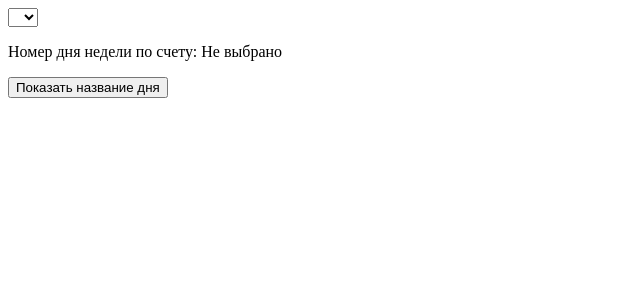
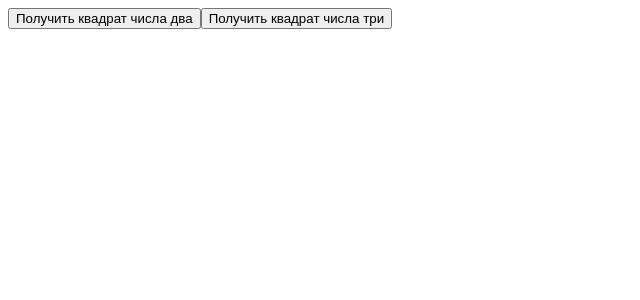
Before and after one commit to bronepoezd410/4AIP_VueExercises410, a Vue app in the folder MakoVueExercises/: page / in a window 1280 px wide. Shown: the top 300 px of the page, without its empty margins (0-640 px from the left). Built offline with nearby package versions, Linux system fonts and the light colour scheme.

Commit message:
013_Передача параметров в метод

```diff
--- a/MakoVueExercises/src/App.vue
+++ b/MakoVueExercises/src/App.vue
@@ -1,21 +1,8 @@
+
 <template>
-
-    <div>
-    <select v-model="selected">
-        <option>1</option>
-        <option>2</option>
-        <option>3</option>
-        <option>4</option>
-        <option>5</option>
-        <option>6</option>
-        <option>7</option>
-    </select>
-        <p><span>Номер дня недели по счету: {{selected}} </span></p>
-        <button @click="show">Показать название дня</button>
-    </div>
-
+	<button @click="show(2)">Получить квадрат числа два</button>
+	<button @click="show(3)">Получить квадрат числа три</button>
 </template>
-
 
 <script>
 import { normalizeProps } from 'vue';
@@ -23,47 +10,16 @@ import { normalizeProps } from 'vue';
 export default {
     data() {
 	    return {
-            selected: 'Не выбрано ',
+
 	    }
     },
 	methods: {
-	show: function() {
-		let selected1 = this.cape(this.selected);
-		alert('Выбранный день по счету это ' + selected1);
-
-        let date = new Date();
-        let dayWeek = ['7', '1', '2', '3', '4', '5', '6'][date.getDay()];
-        alert('А сегодня - ' + this.cape(dayWeek));
+	show: function(int) {
+        alert(int * int);
 	},
 
-	cape: function(day_number) {
-		switch (day_number) {
-            case '1':
-                return (day_number = 'Понедельник')
-                break
-            case '2':
-                return (day_number = 'Вторник')
-                break
-            case '3':
-                return (day_number = 'Среда')
-                break
-            case '4':
-                return (day_number = 'Четверг')
-                break
-            case '5':
-                return (day_number = 'Пятница')
-                break
-            case '6':
-                return (day_number = 'Суббота')
-                break
-            case '7':
-                return (day_number = 'Воскресенье')
-                break
-            // default:
-            //     return (day_number = 'У меня нет ответа для тебя')
-        }
-        }
-	}
+    }
+
 	}
 
 </script>
```
